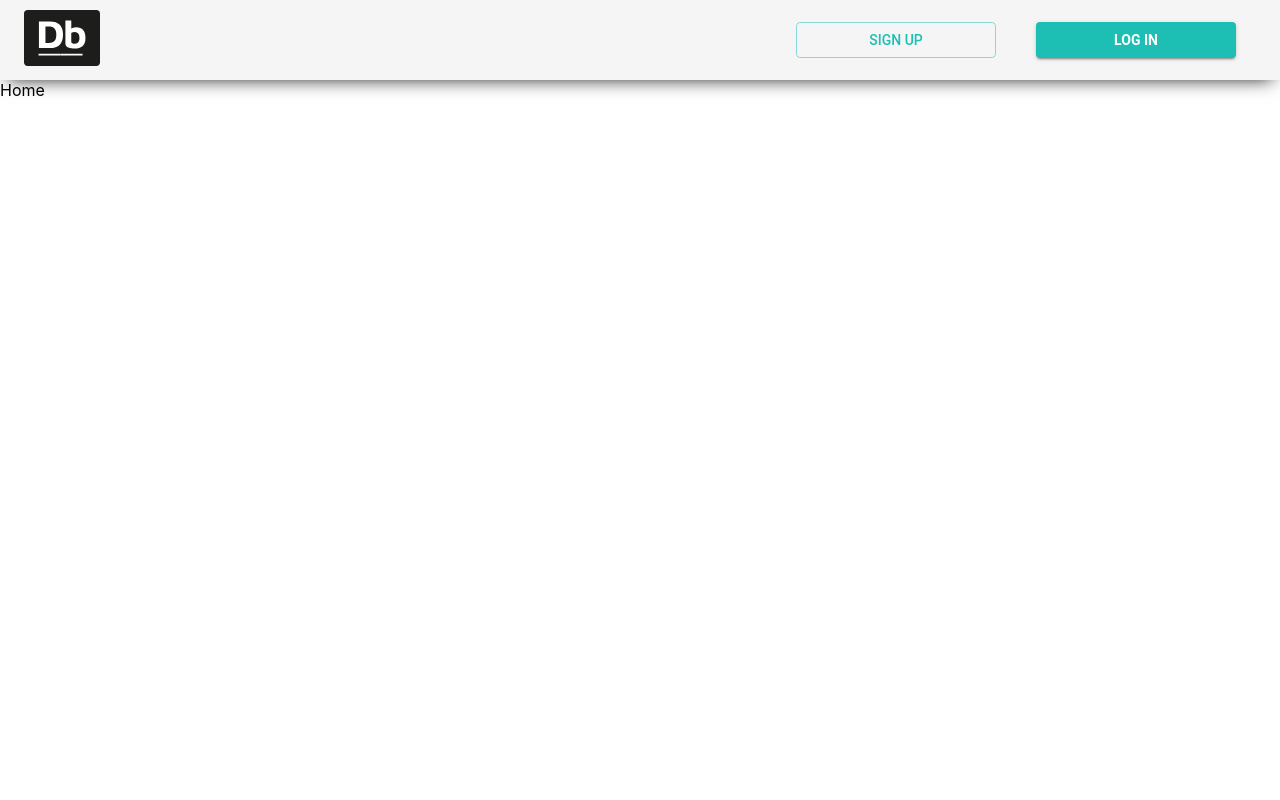
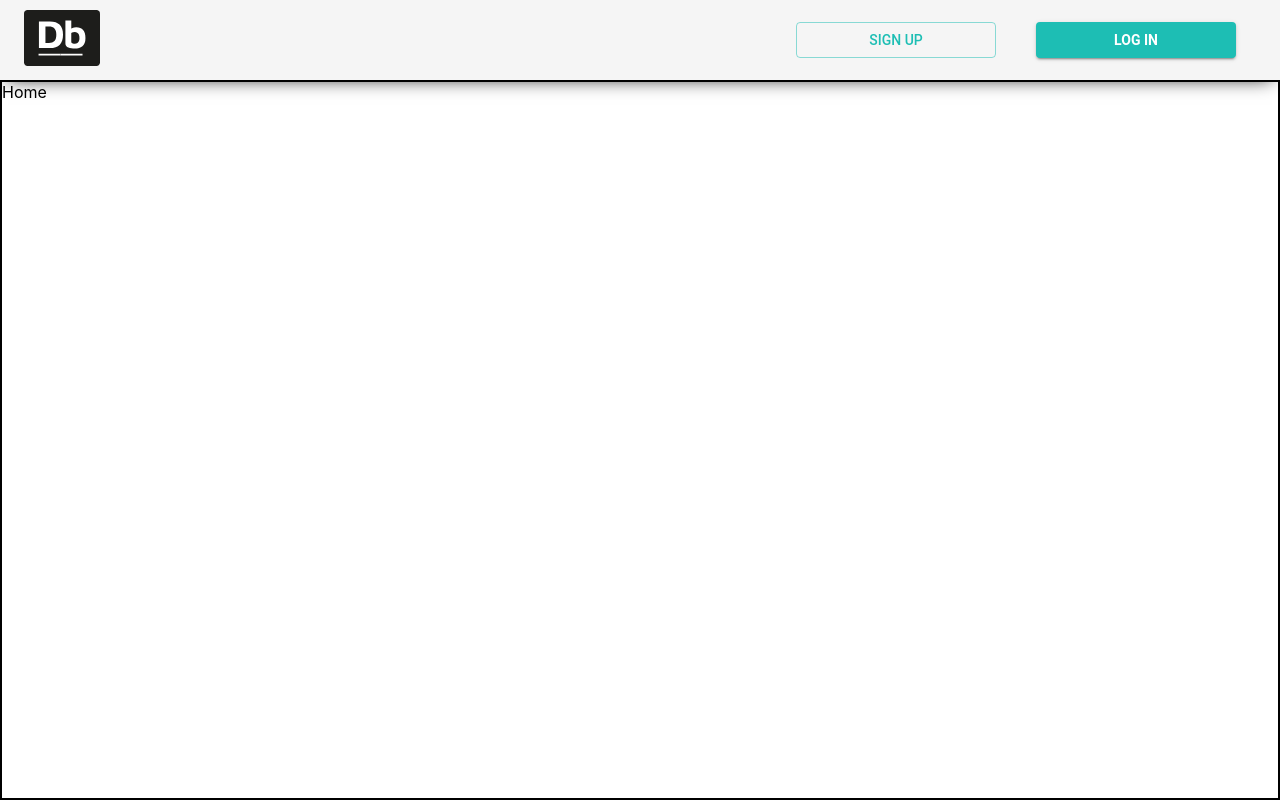
Before and after one commit to RamonColmenares/DigitalBooking, a React (Create React App) app in the folder digital-booking-ui/: page / in a window 1280 px wide. Built offline with nearby package versions, Linux system fonts and the light colour scheme.

Commit message:
Add body section

```diff
--- a/digital-booking-ui/src/App.js
+++ b/digital-booking-ui/src/App.js
@@ -8,7 +8,7 @@ import NavBar from "./pages/NavBar";
 
 const App = () => {
   return (
-    <div>
+    <>
       <NavBar />
       <Routes>
         <Route
@@ -22,7 +22,7 @@ const App = () => {
         <Route path="/login" element={<LoginPage />} />
         <Route path="/signup" element={<SignUpPage />} />
       </Routes>
-    </div>
+    </>
   );
 };
 
--- a/digital-booking-ui/src/pages/home/HomePage.js
+++ b/digital-booking-ui/src/pages/home/HomePage.js
@@ -1,7 +1,16 @@
+import { makeStyles } from "@material-ui/core";
 import React from "react";
 
 const HomePage = () => {
-  return <div>Home</div>;
+  const classes = useStyles();
+  return <main className={classes.body}>Home</main>;
 };
 
 export default HomePage;
+
+const useStyles = makeStyles(() => ({
+  body: {
+    height: "90vh", //100vh - nav Heigth
+    border: "2px solid black",
+  },
+}));
```
